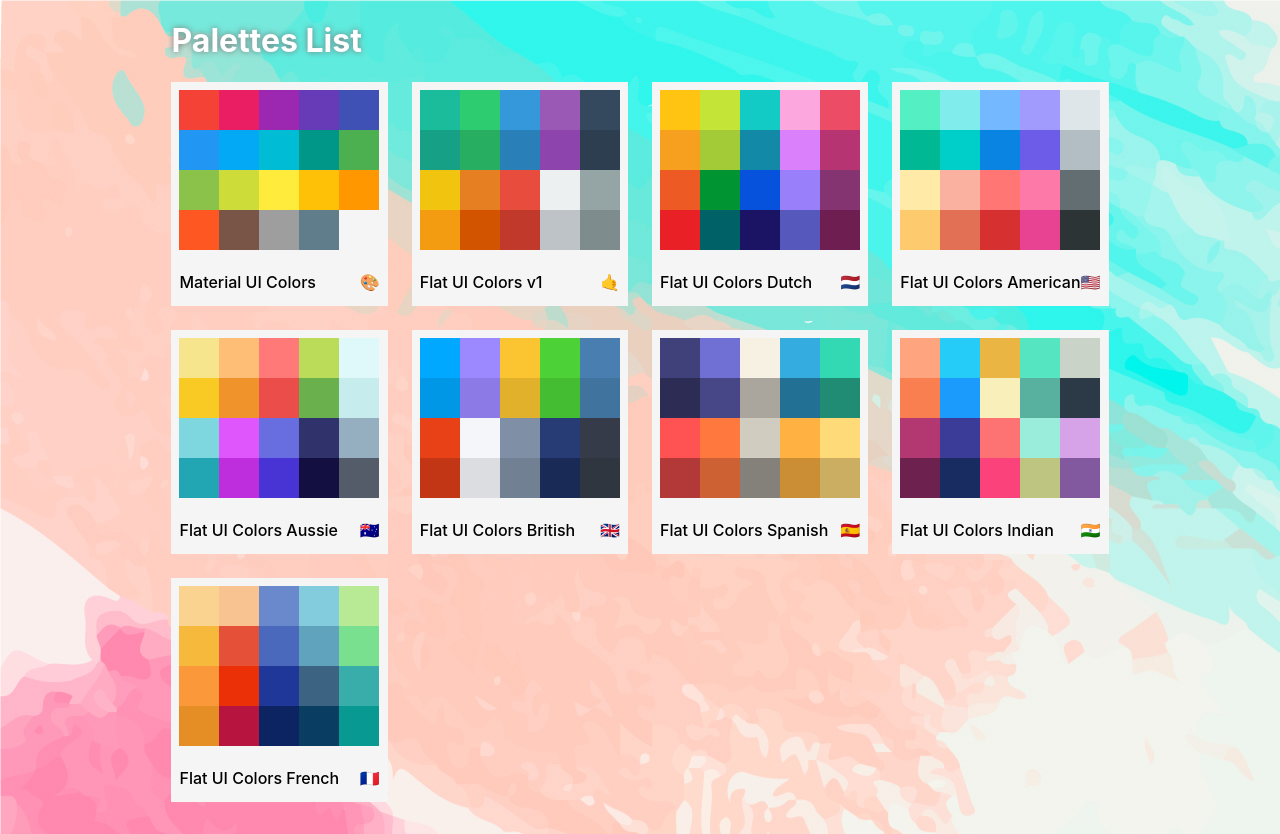
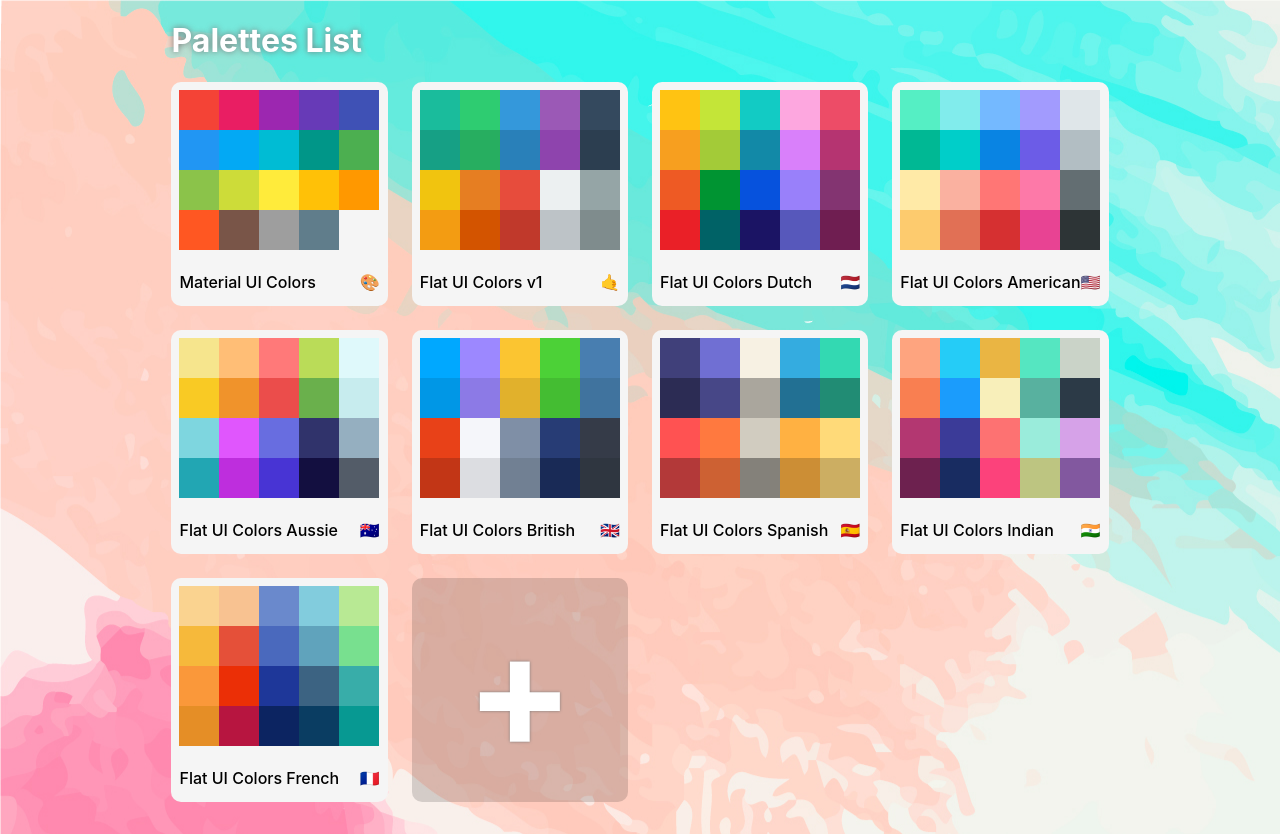
Before and after one commit to kareemkasem/Colorite, a React (Create React App) app: page / in a window 1280 px wide. Built offline with nearby package versions, Linux system fonts and the light colour scheme.

Commit message:
added few refienments to the palettes list page

```diff
--- a/src/MiniPalette.jsx
+++ b/src/MiniPalette.jsx
@@ -7,10 +7,12 @@
     display: "flex",
     flexDirection: "column",
     background: "#F5F5F5",
+    borderRadius: "10px",
+    transition: "transform 0.2s ease-in-out",
     "&:hover": {
       cursor: "pointer",
-      boxShadow: "0px 0px 8px 1px rgba(161,152,161,1)",
-      transform: "scale(1.02)",
+      boxShadow: "0px 0px 8px 1px rgba(161,152,161,0.5)",
+      transform: "scale(1.04)",
     },
   },
   smallBox: {
--- a/src/PaletteList.jsx
+++ b/src/PaletteList.jsx
@@ -26,6 +26,23 @@
     gridTemplateColumns: "repeat(4, 1fr)",
     gridGap: "1.5rem",
   },
+  addNew: {
+    display: "flex",
+    justifyContent: "center",
+    alignItems: "center",
+    width: "13.5rem",
+    background: "rgba(0,0,0,0.15)",
+    color: "rgb(255,255,255)",
+    fontWeight: "bold",
+    fontSize: "10rem",
+    textShadow: "0px 0px 3px #777777",
+    borderRadius: "10px",
+    transition: "transform 0.15s ease-in-out",
+    "&:hover":{
+      transform: "scale(1.02)",
+      cursor: "pointer"
+    }
+  },
 };
 
 class PaletteList extends Component {
@@ -34,13 +51,14 @@
     const paths = seedColors.map((palette) => {
       return <MiniPalette {...palette} />;
     });
+    const addNew = <div className={classes.addNew}>+</div>;
     return (
       <div className={classes.root}>
         <div className={classes.content}>
           <div className={classes.header}>
             <h1>Palettes List</h1>
           </div>
-          <div className={classes.palettes}>{paths}</div>
+          <div className={classes.palettes}>{[...paths, addNew]}</div>
         </div>
       </div>
     );
```
